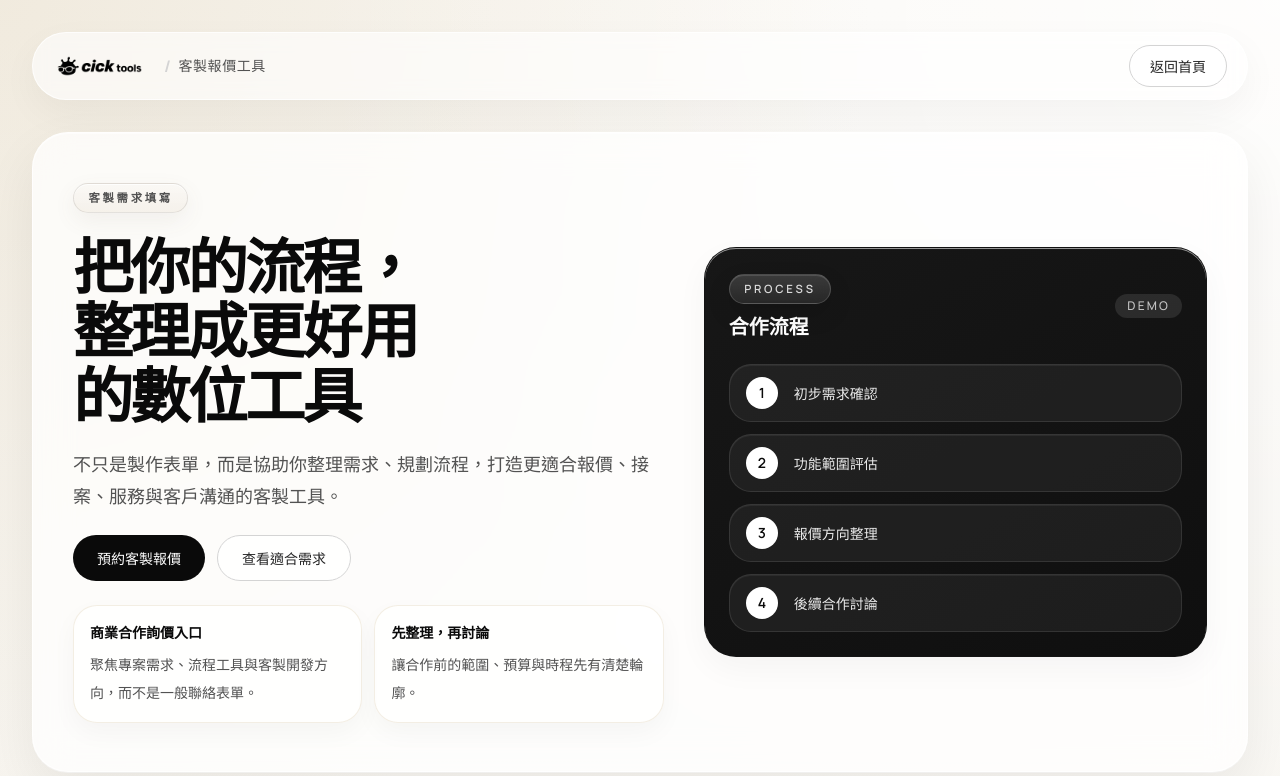
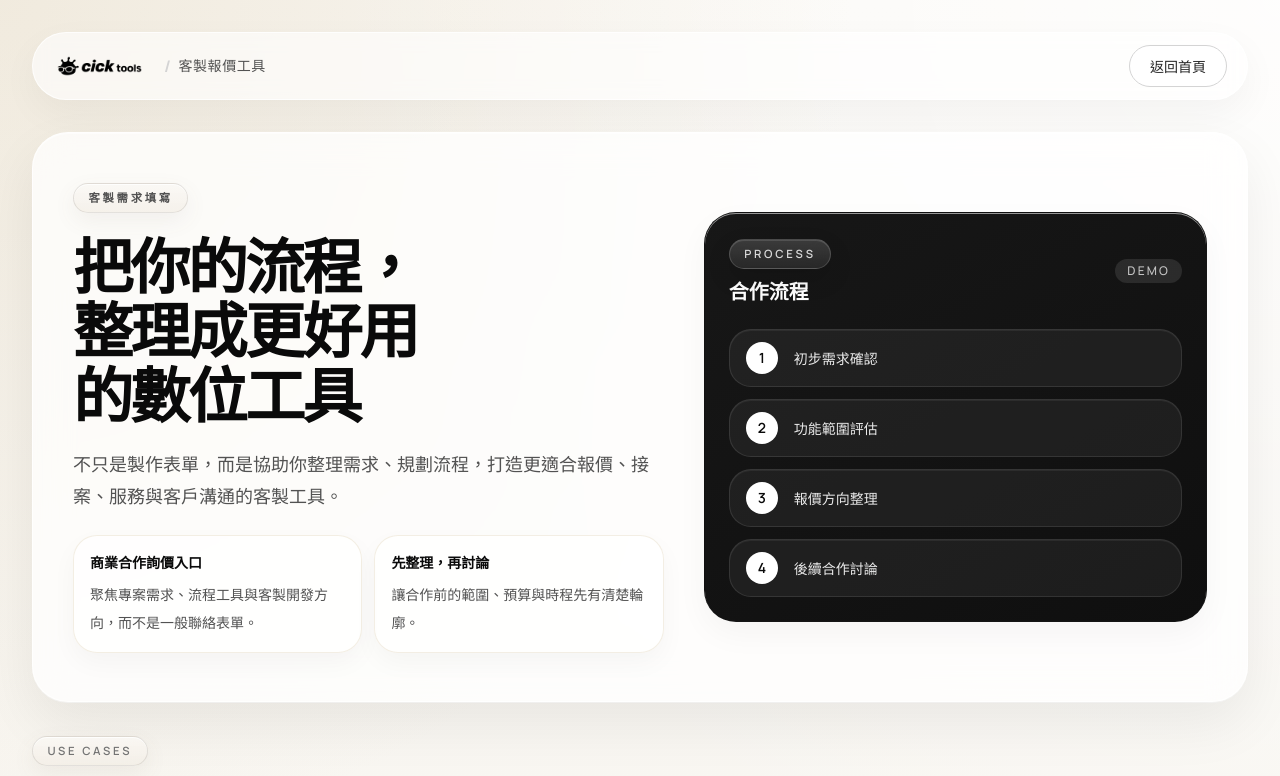
Before and after one commit to CiCK-IT/custom-quotation-tool, a Next.js app: page /inquiry in a window 1280 px wide. Shown: the top 776 px of the page. Built offline with nearby package versions, Linux system fonts and the light colour scheme.

Commit message:
Refine public admin entry points

```diff
--- a/app/inquiry/page.tsx
+++ b/app/inquiry/page.tsx
@@ -165,21 +165,6 @@ export default function InquiryPage() {
                     不只是製作表單，而是協助你整理需求、規劃流程，打造更適合報價、接案、服務與客戶溝通的客製工具。
                   </span>
                 </p>
-              </div>
-
-              <div className="flex flex-col gap-3 sm:flex-row">
-                <a
-                  href="#inquiry-form"
-                  className="inline-flex items-center justify-center rounded-full bg-neutral-950 px-6 py-3 text-sm font-medium text-white transition hover:bg-neutral-800"
-                >
-                  預約客製報價
-                </a>
-                <a
-                  href="#suitable-needs"
-                  className="inline-flex items-center justify-center rounded-full border border-neutral-300 bg-white/80 px-6 py-3 text-sm font-medium text-neutral-800 transition hover:bg-white"
-                >
-                  查看適合需求
-                </a>
               </div>
 
               <div className="grid max-w-2xl gap-3 sm:grid-cols-2">
@@ -387,7 +372,7 @@ export default function InquiryPage() {
                 aria-live="polite"
                 className="mt-6 rounded-[24px] border border-[#d8c7a5]/70 bg-[#f2ede5]/80 px-5 py-4 text-sm leading-7 text-neutral-800"
               >
-                需求已送出，感謝你的填寫。這是作品集 demo 版本，目前會儲存在本機瀏覽器供需求管理中心查看，未來可串接 Email、Google Sheet 或 Supabase 收集資料。
+                需求已送出，感謝你的填寫。這是作品集 demo 版本，目前僅在本機瀏覽器保留 demo 資料，未來可串接 Email、Google Sheet 或 Supabase 收集資料。
               </div>
             ) : null}
           </form>
```
